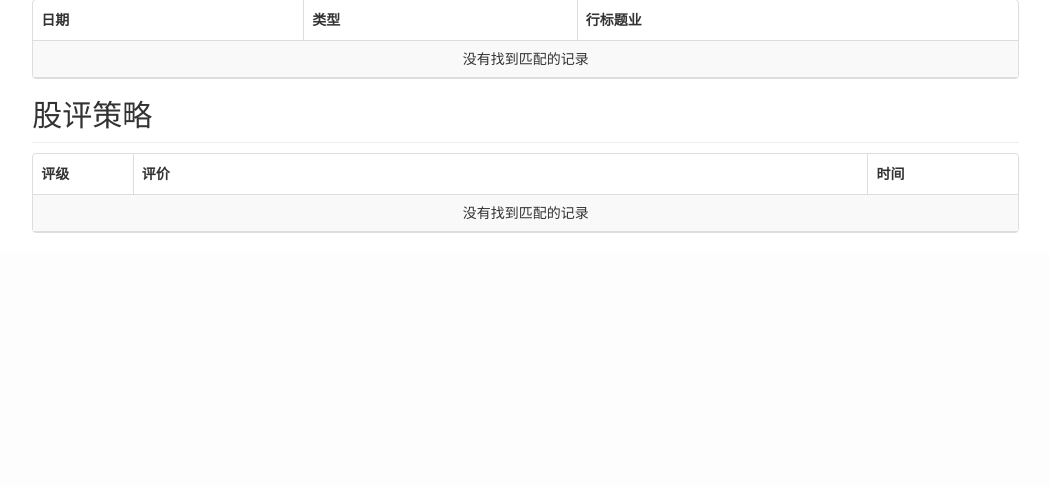
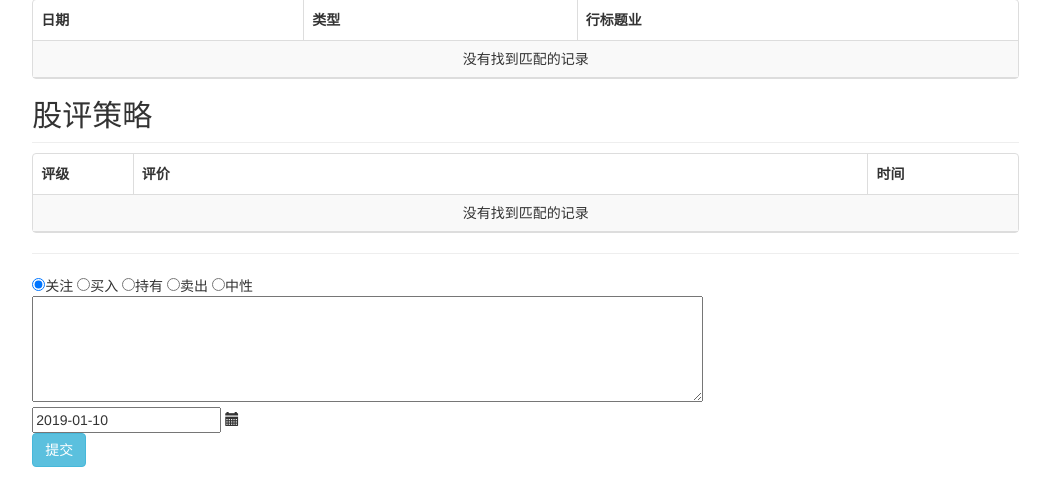
Before and after one commit to flychensc/orange, a Django app: page /stock/detail in a window 1280 px wide. Shown: the part 2430-2917 px from the top of the page, without its empty margins (221-1271 px from the left). Before the commit the page ends 2663 px from the top, so only its background shows below. Run offline with Django 3.2, Linux system fonts and the light colour scheme; data that the repository does not hold is empty; parts of the project's set-up code (start-up, migrations or seed data) failed here and were passed over; some libraries are stand-ins or nearby versions.

Commit message:
添加评论的界面有了

```diff
--- a/webgui/templates/detail.html
+++ b/webgui/templates/detail.html
@@ -17,6 +17,8 @@
     <link rel="stylesheet" href="/static/css/bootstrap-table.min.css">
     <!-- Bootstrap Select CSS -->
     <link rel="stylesheet" href="/static/css/bootstrap-select.min.css">
+    <!-- Bootstrap Datetime Picker-->
+    <link rel="stylesheet" href="/static/css/bootstrap-datetimepicker.min.css">
 
     <!-- Custom styles for this template -->
     <link href="/static/css/dashboard.css" rel="stylesheet">
@@ -281,6 +283,26 @@
           <div class="table-responsive">
               <table class="table table-striped" id="table_policy"></table>
           </div>
+          <hr/>
+          <form>
+            <input type="text" name="code" value={{code}} hidden="hidden"></input>
+            <div>
+              <input type="radio" name="colors" checked>关注</input>
+              <input type="radio" name="colors">买入</input>
+              <input type="radio" name="colors">持有</input>
+              <input type="radio" name="colors">卖出</input>
+              <input type="radio" name="colors">中性</input>
+            </div>
+            <textarea name='comments' cols="80" rows="5"></textarea>
+            <div id="comments_datepicker" class="input-append">
+                <input data-format="yyyy-MM-dd" type="text"></input>
+                <span class="add-on">
+                    <span class="glyphicon glyphicon-calendar">
+                    </span>
+                </span>
+            </div>
+            <button type="submit" class="btn btn-info">提交</button>
+          </form>
 
         </div>
       </div>
@@ -296,6 +318,7 @@
     <!-- put your locale files after bootstrap-table.js -->
     <script src="/static/js/locale/bootstrap-table-zh-CN.min.js"></script>
     <script src="/static/js/bootstrap-select.min.js"></script>
+    <script src="/static/js/bootstrap-datetimepicker.min.js"></script>
     <!-- 引入 echarts.js -->
     <script src="/static/js/echarts.min.js"></script>
 
@@ -556,6 +579,15 @@
               width: '150',
           }, ]
 
+        });
+
+        $('#comments_datepicker').datetimepicker({
+            pickTime: false
+        });
+
+        $(document).ready(function() {
+            var today = new Date()
+            $("#comments_datepicker").data('datetimepicker').setLocalDate(today);
         });
     </script>
 
```
